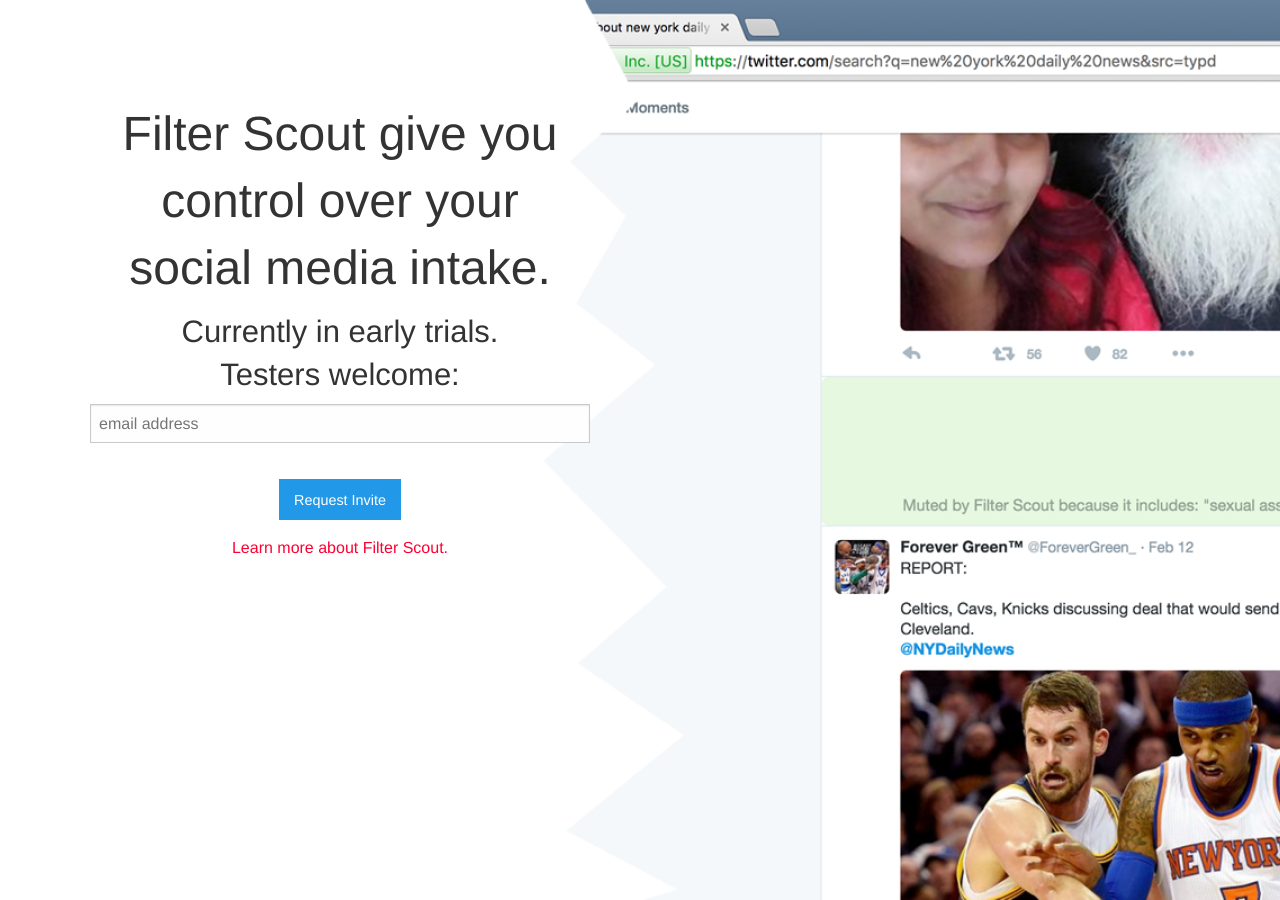
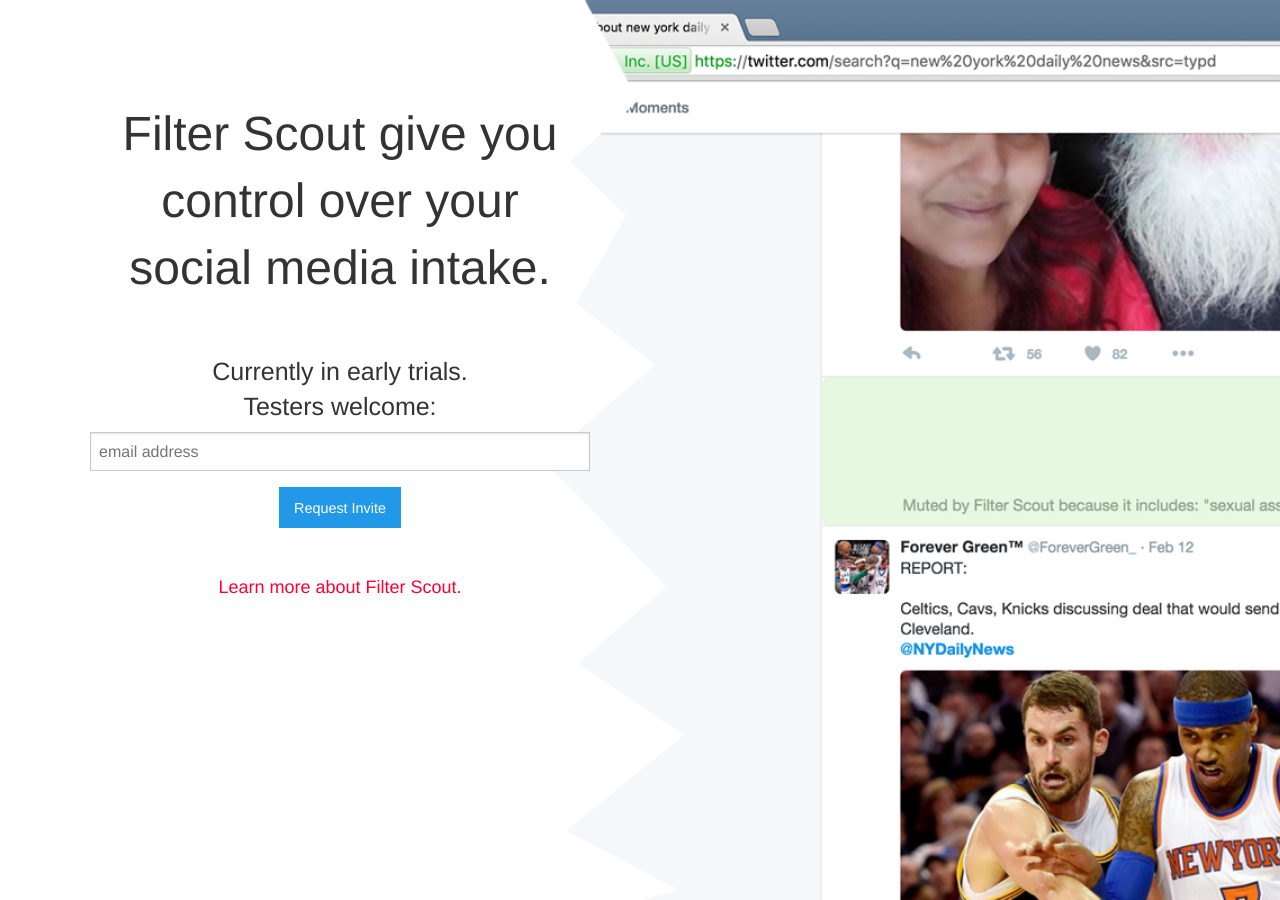
Before and after one commit to Jonathan-Eyler-Werve/jonathan-eyler-werve.github.io, a Jekyll site: the page built from index.html, in a window 1280 px wide. Built offline with Jekyll 4.4.1, drawn with Linux system fonts in a browser that asks for light colours; nearby versions of some CDN libraries; some web fonts are replaced.

Commit message:
Homepage layout styling cleaned up

```diff
--- a/assets/css/app.sass
+++ b/assets/css/app.sass
@@ -1,10 +1,70 @@
 ---
 ---
 
-// resets
+// VARIABLES
 
-.mailchimp.button
-  background-color: #999
+$color-black: #202324
+$color-white: #FFFFFF
+$color-gray: #525A5C
+$color-lemon: #FFFAD4
+$color-seametal: #004173
+$color-bluemars: #5d92b4
+$color-rash: #FF66AA
+
+$color-primary: #333333
+$color-accent: #ff0033
+$color-secondary: #999999
+$color-action: $color-accent
+
+$color-bodytext: darken($color-seametal, 25%)
+$color-accent-darkest: darken($color-accent, 25%)
+$color-gray-lightest: lighten($color-gray, 60%)
+
+$font-sans: 'Cabin', Helvetica, Ariel, sans-serif
+$font-serif: 'Vollkorn', Times, serif
+
+$padding-standard: 30px
+$padding-big: 50px
+
+// FOUNDATION OVERRIDES
+
+body
+  background-color: $color-gray-lightest
+  color: $color-bodytext
+  font-family: $font-serif
+  font-size: 18px
+  line-height: 28px
+
+ul
+  padding-left: 15px
+
+li
+  list-style-type: circle
+
+h1, h2, h3, h4, h5, h6, .button, button
+  font-family: $font-sans
+
+i
+  color: $color-accent
+
+a
+  color: $color-action
+  text-decoration: none
+
+a.button
+  color: $color-white
+  background-color: $color-action
+
+a:hover
+  text-decoration: underline
+  color: darken($color-action, 10%)
+
+a:hover.button
+  text-decoration: none
+  background-color: darken($color-action, 10%)
+
+blockquote, blockquote p
+  color: $color-secondary
 
 
 // fonts
@@ -21,10 +81,7 @@
 
 // variables
 
-$color-primary: #333333
-$color-accent: #ff0033
-$color-secondary: #999999
-$color-action: $color-accent
+
 
 // defaults
 
--- a/index.html
+++ b/index.html
@@ -6,7 +6,9 @@
   <div class="small-12 columns">
     <div class="main__headline">
       <h1>Filter Scout give you control over your social media intake.</h1>
-      <h3>Currently in early trials. <br>Testers welcome:</h3>
+      <p>
+      <br>
+      <h4>Currently in early trials. <br>Testers welcome:</h4>
 
         <!-- Begin MailChimp Signup Form -->
 
@@ -17,16 +19,17 @@
               <input type="email" value="" name="EMAIL" class="email" id="mce-EMAIL" placeholder="email address" required>
               <!-- real people should not fill this in and expect good things - do not remove this or risk form bot signups-->
               <div style="position: absolute; left: -5000px;" aria-hidden="true"><input type="text" name="b_45f476f1df9a9ec98e1de7e98_b090fb4cec" tabindex="-1" value=""></div>
-              <div class="clearfix"></div>
-              <input type="submit" value="Request Invite" name="subscribe" id="mc-embedded-subscribe" class="button radius" style="margin-top: 20px">
+
+              <input type="submit" value="Request Invite" name="subscribe" id="mc-embedded-subscribe" class="button radius" >
             </div>
 
           </form>
         </div>
 
         <!--End mc_embed_signup-->
-        <a href="/filterscout">Learn more about Filter Scout.</a>
-
+        <p>
+          <br/><a href="/filterscout">Learn more about Filter Scout.</a>
+        </p>
     </div>
   </div>
 </div>
```
